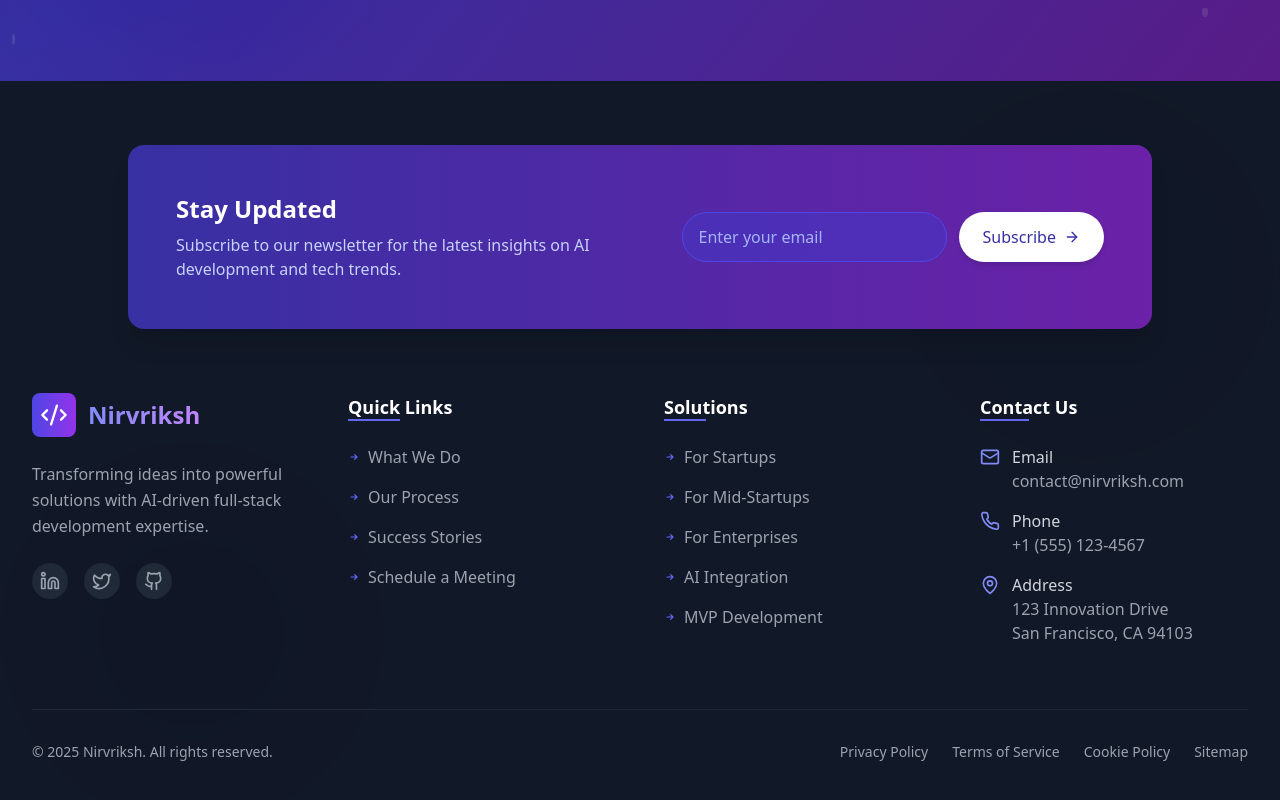
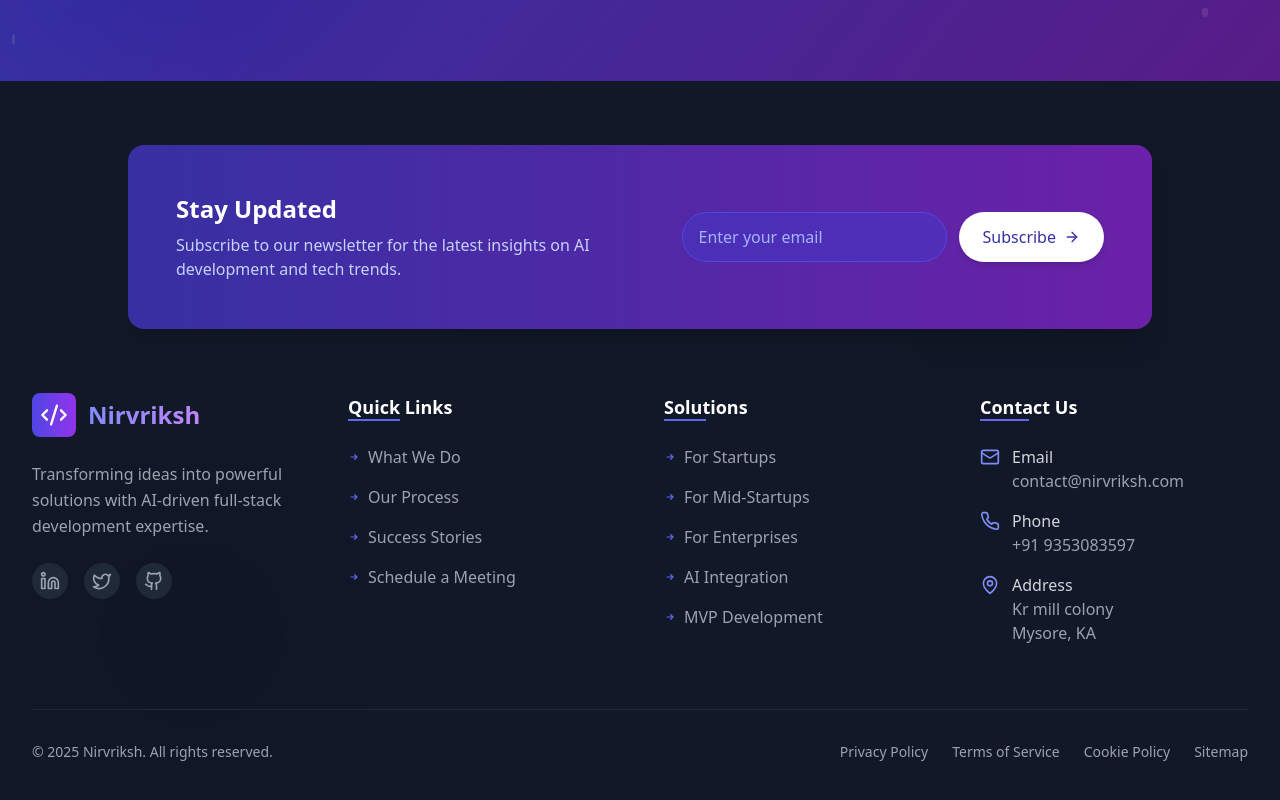
Before and after one commit to dsaakash/Nirvriksh_lp, a React (Vite) app: page / in a window 1280 px wide. Shown: the part 7644-8444 px from the top of the page. Built offline with nearby package versions, Linux system fonts and the light colour scheme.

Commit message:
added files

```diff
--- a/src/components/Footer.tsx
+++ b/src/components/Footer.tsx
@@ -170,7 +170,7 @@ const Footer = () => {
                 <Phone className="h-5 w-5 text-indigo-400 mr-3 mt-0.5" />
                 <div>
                   <p className="text-gray-300 font-medium">Phone</p>
-                  <a href="tel:+15551234567" className="text-gray-400 hover:text-indigo-400 transition-colors">+1 (555) 123-4567</a>
+                  <a href="tel:+91 9353083597" className="text-gray-400 hover:text-indigo-400 transition-colors">+91 9353083597</a>
                 </div>
               </li>
               <li className="flex items-start">
@@ -178,8 +178,8 @@ const Footer = () => {
                 <div>
                   <p className="text-gray-300 font-medium">Address</p>
                   <address className="text-gray-400 not-italic">
-                    123 Innovation Drive<br />
-                    San Francisco, CA 94103
+                    Kr mill colony<br />
+                    Mysore, KA
                   </address>
                 </div>
               </li>
```
Also changed, not shown: assets/NirVriksh.jpeg (added), 2 other files (tests, documents, lock files or other folders).
